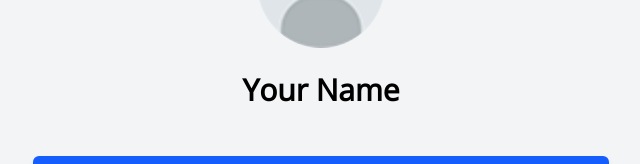
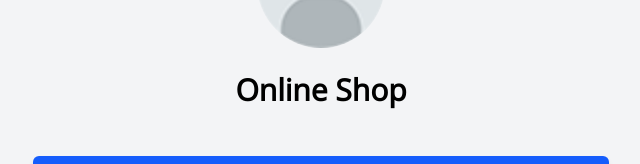
Before and after one commit to reynaldiarya/Biolink-Vue.js, a Vue app: page /online-shop in a window 1280 px wide. Shown: the part 296-460 px from the top of the page, without its empty margins (319-959 px from the left). Built offline with nearby package versions, Linux system fonts and the light colour scheme.

Commit message:
Fix BiolinkPageDetail

```diff
--- a/src/views/BiolinkPageDetail.vue
+++ b/src/views/BiolinkPageDetail.vue
@@ -2,7 +2,7 @@
   <div class="min-h-screen flex flex-col items-center justify-center font-display bg-gray-100 px-4 pt-16 pb-8">
     <img src="/assets/images/logo.png" class="w-32 h-32 rounded-full mb-6" alt="Avatar" loading="eager"
       fetchpriority="high">
-    <h1 class="text-3xl font-semibold mb-12 text-center">Your Name</h1>
+    <h1 class="text-3xl font-semibold mb-12 text-center">{{ biolink.name }}</h1>
     <ul class="space-y-4 w-full max-w-xl">
       <li v-for="(link, index) in biolink.links" :key="index">
         <a :href="link.url" rel="noopener noreferrer"
```
